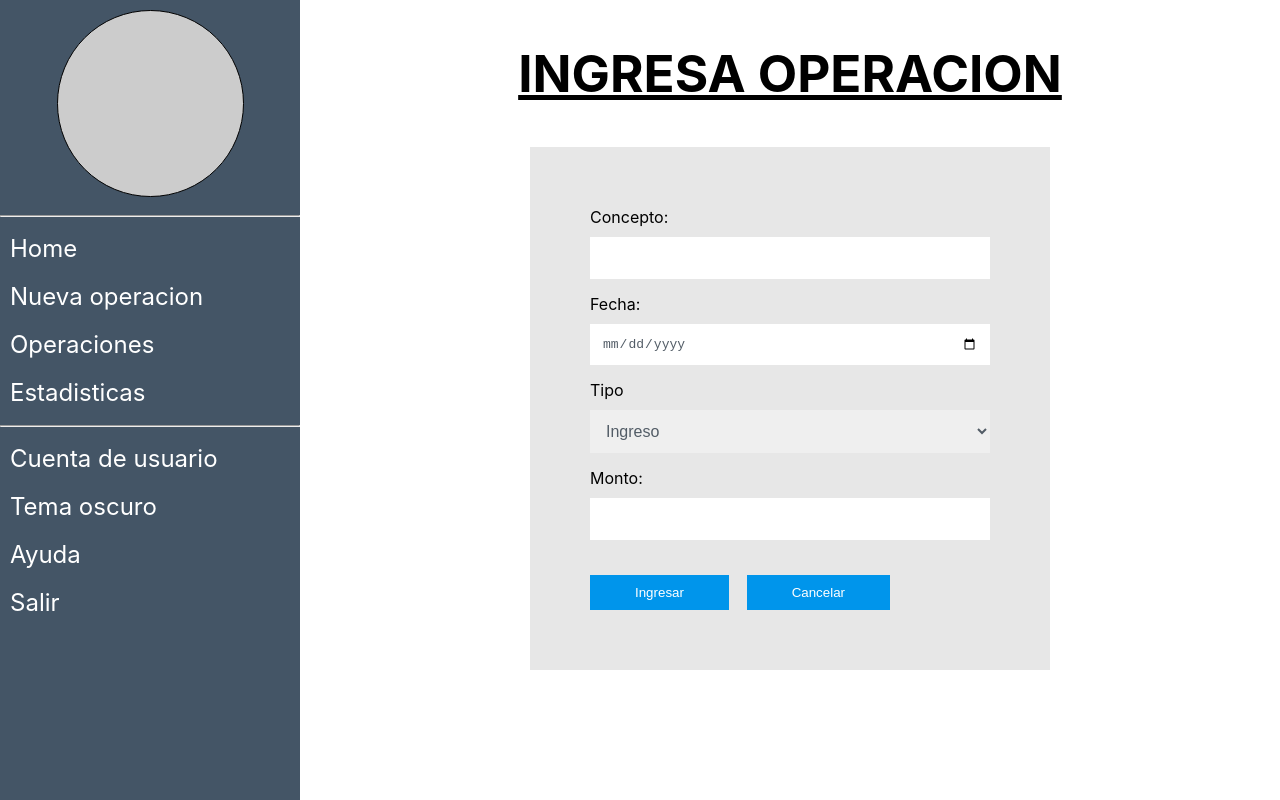
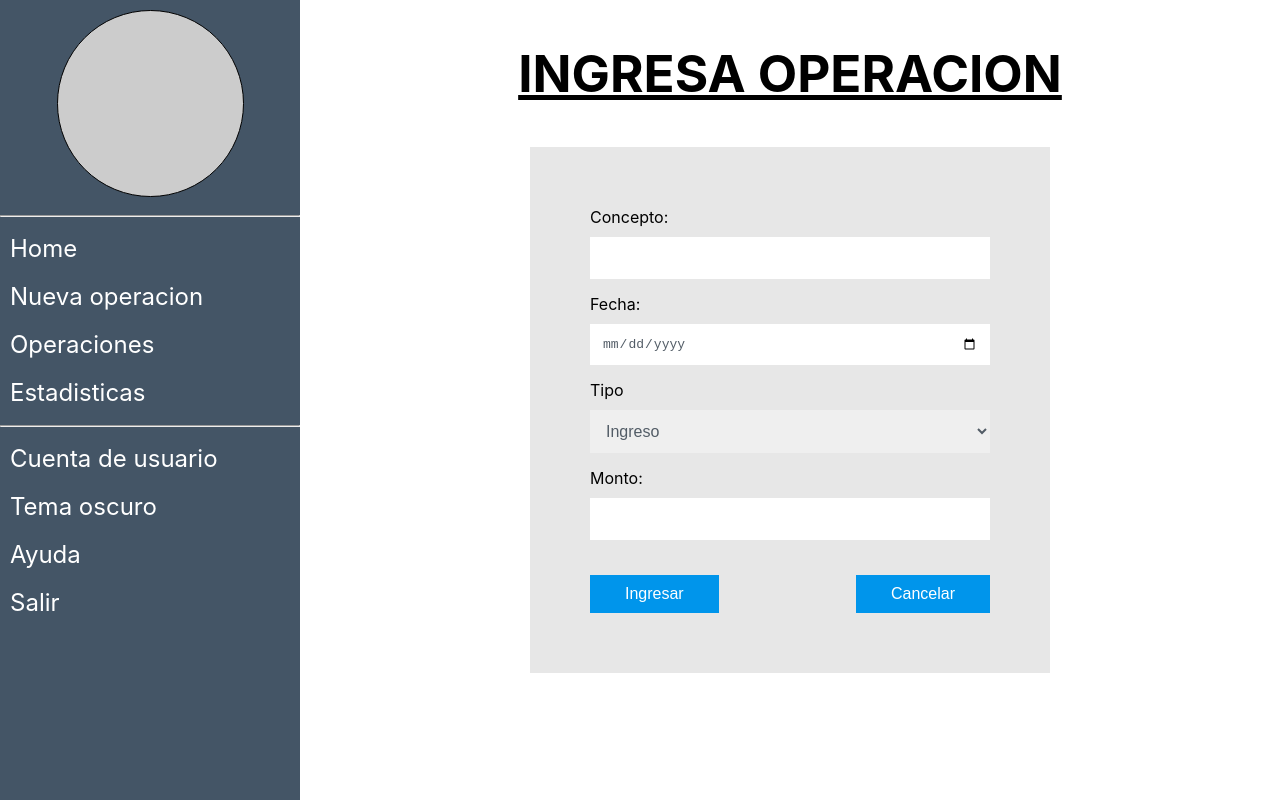
Before and after one commit to BraianM/Presupuesto-personal, a React (Create React App) app: page /nueva-operacion in a window 1280 px wide. Built offline with nearby package versions, Linux system fonts and the light colour scheme.

Commit message:
Se aplicaron nuevos estilos al formulario

```diff
--- a/src/components/Button.js
+++ b/src/components/Button.js
@@ -1,8 +1,9 @@
 const stylesButton = {
   backgroundColor: '#0095eb',
   color: 'white',
-  border: '0',
-  padding: '10px 45px',
+  border: 'none',
+  padding: '10px 35px',
+  fontSize: '1em',
 }
 
 const Button = ({ children }) => <button style={stylesButton}>{children}</button>
--- a/src/components/Formulario.js
+++ b/src/components/Formulario.js
@@ -18,7 +18,7 @@ const contenButton = {
   display: 'flex',
   flexDirection: 'row',
   justifyContent: 'space-between',
-  width: '300px',
+  width: '100%',
   marginTop: '20px',
 }
 
```
